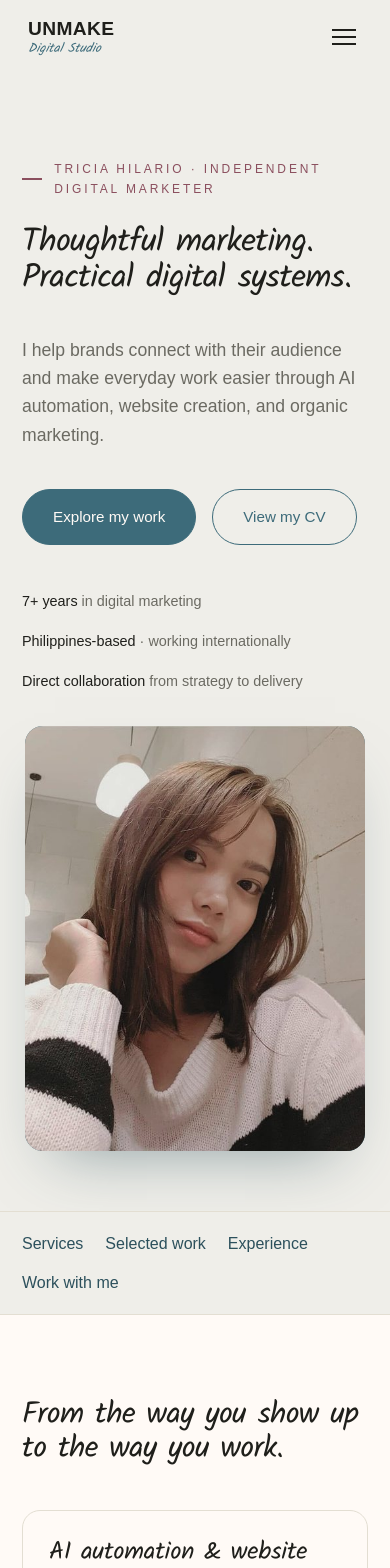
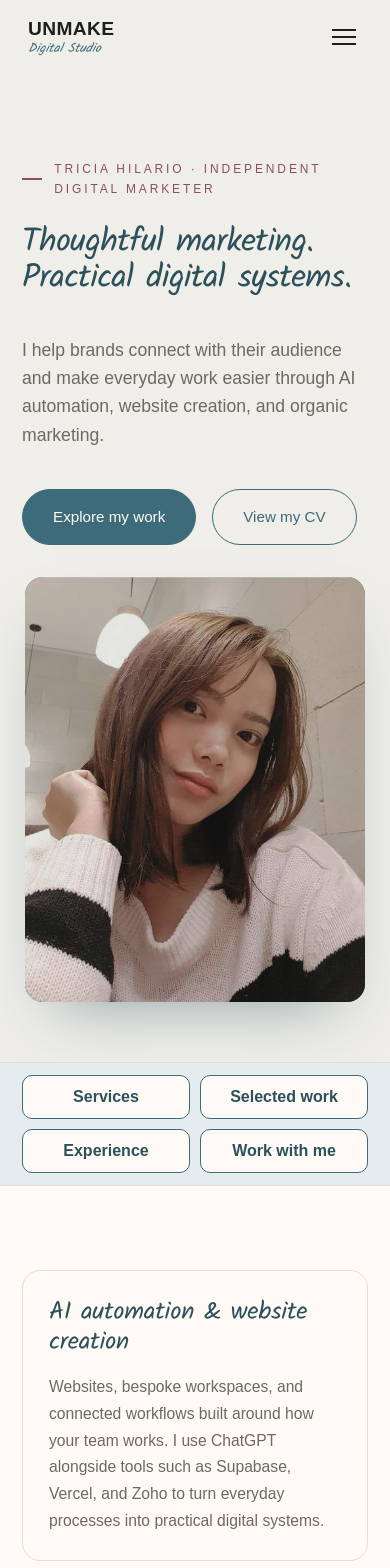
Before and after one commit to unmaketricia/unmake-website, a Next.js app: page /tricia in a window 390 px wide. Shown: the top 1568 px of the page. Built offline with nearby package versions, Linux system fonts and the light colour scheme.

Commit message:
Clarify Tricia portfolio navigation and selected work

```diff
--- a/app/tricia/page.jsx
+++ b/app/tricia/page.jsx
@@ -25,23 +25,22 @@ export default function Portfolio() {
               <a className="btn" href="#work">Explore my work</a>
               <Link className="btn ghost" href="/tricia/cv">View my CV</Link>
             </div>
-            <div className="hero-meta">
-              <span><b>7+ years</b> in digital marketing</span>
-              <span><b>Philippines-based</b> · working internationally</span>
-              <span><b>Direct collaboration</b> from strategy to delivery</span>
-            </div>
           </div>
           <div className="portrait"><img src="/images/tricia.jpg" alt="Tricia Hilario" width="340" height="425" /></div>
         </div>
       </header>
 
       <nav className={styles.sectionNav} aria-label="Portfolio sections">
-        <div className="wrap"><a href="#services">Services</a><a href="#work">Selected work</a><a href="#experience">Experience</a><a href="#contact">Work with me</a></div>
+        <ul className={"wrap " + styles.sectionLinks}>
+          <li><a href="#services">Services</a></li>
+          <li><a href="#work">Selected work</a></li>
+          <li><a href="#experience">Experience</a></li>
+          <li><a href="#contact">Work with me</a></li>
+        </ul>
       </nav>
 
-      <section className="cream" id="services">
+      <section className="cream" id="services" aria-label="Services">
         <Reveal className="wrap">
-          <div className="section-head"><h2>From the way you show up to the way you work.</h2></div>
           <div className={styles.services}>
             {services.map(({ title, body }, index) => <article className={"card " + (index === 0 ? styles.primaryService : "")} key={title}><h3>{title}</h3><p>{body}</p></article>)}
           </div>
@@ -54,11 +53,14 @@ export default function Portfolio() {
           <div className="section-head"><h2>Websites, workflows, and brands I’ve worked on.</h2></div>
           <article className={"case " + styles.icsh}>
             <div className="case-top">
-              <div><h3>Islamic &amp; Cultural Society of Harrow</h3><p className="desc">Website &amp; systems modernisation</p></div>
+              <div>
+                <h3>Islamic &amp; Cultural Society of Harrow</h3>
+                <p className="desc">Website &amp; systems modernisation</p>
+                <Link className={"btn ghost " + styles.caseLink} href="/tricia/work/icsh">Read the case study</Link>
+              </div>
               <p className={styles.caseIntro}>I helped modernise ICSH’s digital setup across its website, workspaces, forms, and membership processes. My role connected the public-facing website with the practical systems the team needs behind it.</p>
             </div>
             <div className={styles.deliverables}>{icshWork.map(({ title, body }) => <div key={title}><h4>{title}</h4><p>{body}</p></div>)}</div>
-            <div className={styles.caseFooter}><Link className="textlink" href="/tricia/work/icsh">Read the case study</Link></div>
           </article>
           <article className={"case " + styles.tableCase}>
             <div>
@@ -67,10 +69,12 @@ export default function Portfolio() {
             </div>
             <Link className="btn ghost" href="/tricia/work/the-table">Read the case study</Link>
           </article>
+          <section className={styles.organicWork} aria-labelledby="organic-social-media-manager">
+            <h3 id="organic-social-media-manager">Organic Social Media Manager</h3>
             <div className="case">
               <div className="case-top">
                 <div>
-                <h3>Bouncee Co</h3>
+                  <h4>Bouncee Co</h4>
                   <p className="desc">
                     Stylish inflatable playhouses and toys, US
                   </p>
@@ -124,7 +128,7 @@ export default function Portfolio() {
             <div className="case">
               <div className="case-top">
                 <div>
-                <h3>Earthside Birth Pools</h3>
+                  <h4>Earthside Birth Pools</h4>
                   <p className="desc">
                     Thoughtfully designed birth pools for home births, US
                   </p>
@@ -174,6 +178,7 @@ export default function Portfolio() {
                 />
               </div>
             </div>
+          </section>
         </Reveal>
       </section>
 
--- a/app/tricia/portfolio.module.css
+++ b/app/tricia/portfolio.module.css
@@ -1,5 +1,8 @@
 
 .portfolio { overflow-wrap: break-word; }
+.portfolio :is(h1, h2, h3, h4),
+.portfolio :global(.case-top h3) { color: var(--teal-deep); }
+.portfolio :global(.cta-band h2) { color: var(--cream); }
 .portfolio :global(.about-hero) {
   grid-template-columns: minmax(0, 1.55fr) minmax(0, 1fr);
   gap: clamp(32px, 5vw, 72px);
@@ -15,10 +18,32 @@
 .portfolio :global(.card h3) { font-size: 1.55rem; line-height: 1.25; margin-bottom: 16px; }
 .portfolio :global(.case) { scroll-margin-top: 110px; }
 .portfolio section { scroll-margin-top: 72px; }
-.sectionNav { border-block: 1px solid var(--line); padding: 18px 0; }
-.sectionNav > div { display: flex; flex-wrap: wrap; gap: 12px 32px; }
-.sectionNav a { color: var(--teal-deep); font-size: 1rem; }
-.sectionNav a:hover { text-decoration: underline; text-underline-offset: 5px; }
+.sectionNav {
+  background: var(--teal-tint);
+  border-block: 1px solid var(--line);
+  padding: 12px 0;
+}
+.sectionLinks { display: flex; flex-wrap: wrap; gap: 10px; list-style: none; }
+.sectionLinks a {
+  display: flex;
+  align-items: center;
+  justify-content: center;
+  min-height: 44px;
+  padding: 8px clamp(10px, 2vw, 22px);
+  background: var(--cream);
+  border: 1px solid var(--teal);
+  border-radius: 10px;
+  color: var(--teal-deep);
+  font-size: 1rem;
+  font-weight: 600;
+  line-height: 1.25;
+  text-align: center;
+}
+.sectionLinks a:hover {
+  background: var(--teal-deep);
+  border-color: var(--teal-deep);
+  color: var(--cream);
+}
 .services { display: grid; grid-template-columns: repeat(2, minmax(0,1fr)); gap: 24px; }
 .primaryService { grid-column: 1/-1; }
 .primaryService p { max-width: 76ch; }
@@ -37,11 +62,27 @@
 }
 .deliverables h4 { color: var(--teal-deep); font-size: 1.05rem; font-weight: 600; margin-bottom: 10px; }
 .deliverables p { color: var(--muted); }
-.caseFooter { margin-top: 24px; font-size: .95rem; }
+.caseLink { margin-top: var(--s2); }
 .tableCase { display:flex; justify-content:space-between; align-items:center; gap:32px; }
-.tableCase h3 { color:var(--teal); font-size:1.6rem; margin-bottom:12px; }
+.tableCase h3 { font-size:1.6rem; margin-bottom:12px; }
 .tableCase p { max-width:66ch; color:var(--muted); }
 .tableCase a { flex-shrink:0; }
+.organicWork {
+  border-top: 1px solid var(--line);
+  padding: var(--s4) 0 0;
+}
+.organicWork > h3 {
+  font-size: clamp(1.8rem, 3.2vw, 2.5rem);
+  margin-bottom: var(--s2);
+  text-wrap: balance;
+}
+.organicWork :global(.case-top) h4 {
+  font-family: var(--font-kalam), cursive;
+  font-size: 1.6rem;
+  line-height: 1.1;
+  letter-spacing: -.01em;
+  margin-bottom: var(--s1);
+}
 .experienceGrid { display:grid; grid-template-columns:1.15fr 1fr; gap:64px; }
 .experienceGrid strong { color:var(--ink); font-weight:600; }
 .experienceGrid :global(.facts li) { grid-template-columns:1fr; gap:8px; }
@@ -57,11 +98,12 @@
   .primaryService { grid-column:auto; }
   .icsh :global(.case-top) { gap:24px; }
   .tableCase { align-items:flex-start; flex-direction:column; }
-  .portfolio :global(.hero-meta) { gap:16px; }
+}
+@media (max-width:560px) {
+  .sectionLinks { display: grid; grid-template-columns: repeat(2, minmax(0, 1fr)); }
 }
 @media (max-width:480px) {
   .portfolio :global(.wrap) { padding-inline:22px; }
   .portfolio :global(.card) { padding:26px; }
-  .sectionNav > div { gap:12px 22px; }
   .portfolio :global(.metrics) { gap:24px; }
 }
```
Lines whose indentation alone changed are shown as unchanged.
